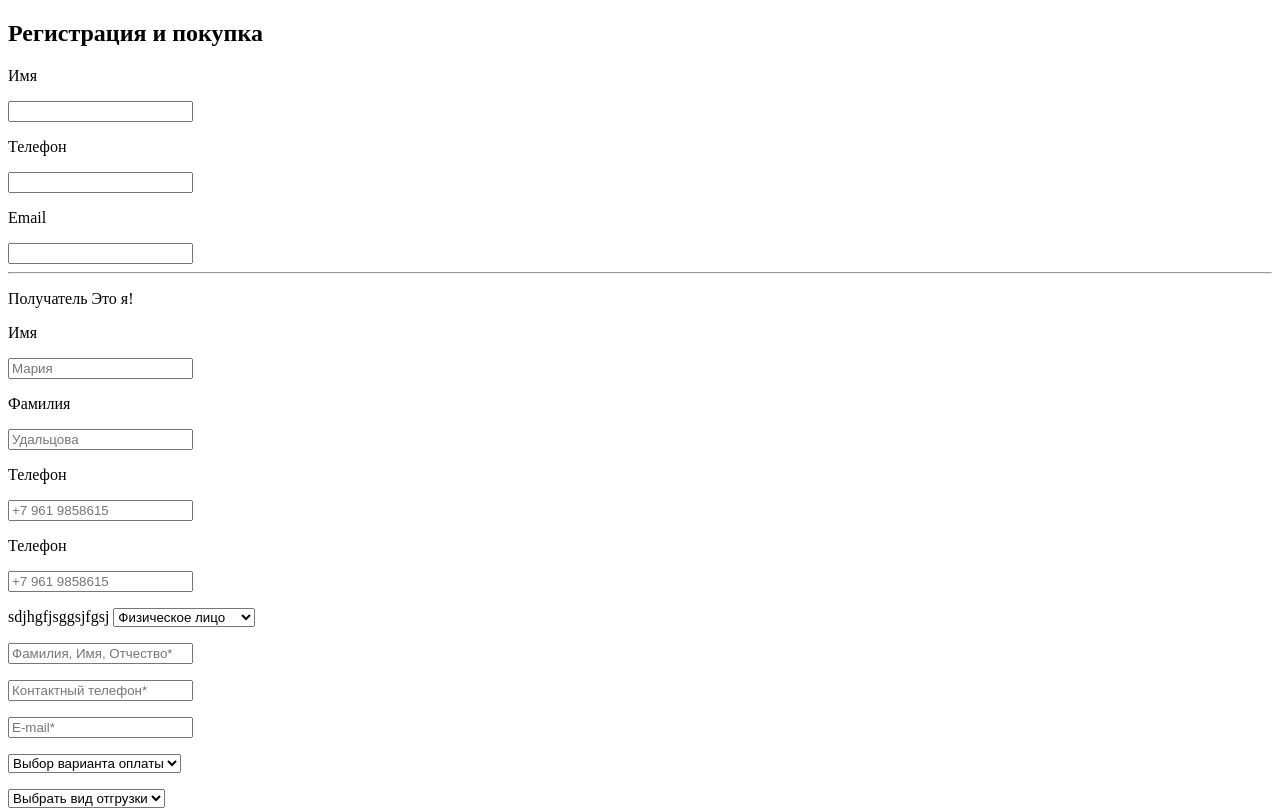
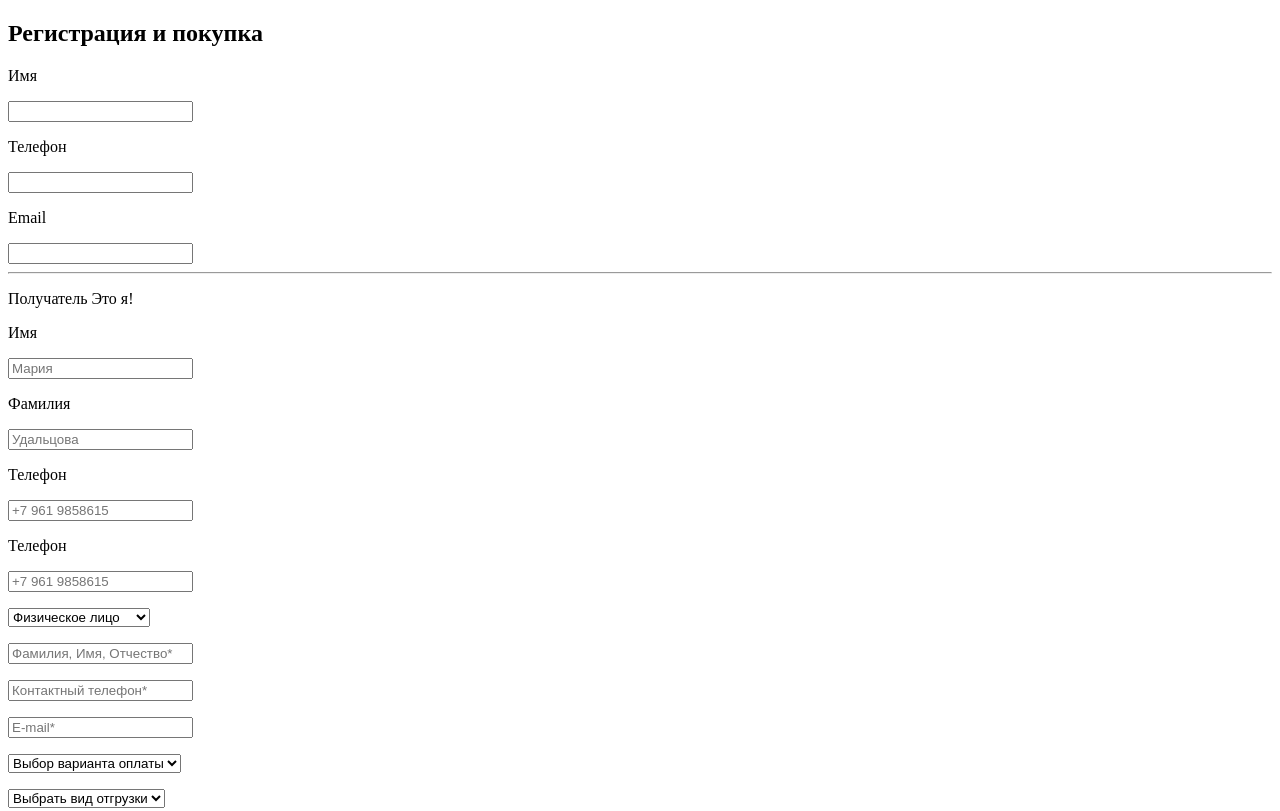
Before and after one commit to Yruy83/Class-work, a plain HTML site: page Lesson-3/index.html in a window 1280 px wide. Shown: the top 811 px of the page. Drawn offline with Linux system fonts and the light colour scheme.

Commit message:
del text

```diff
--- a/Lesson-3/index.html
+++ b/Lesson-3/index.html
@@ -39,7 +39,7 @@
         <p><input type="tel" name="usertel" id="usertel" placeholder="+7 961 9858615"></p>
 
 
-    sdjhgfjsggsjfgsj
+
 
 
 
```
